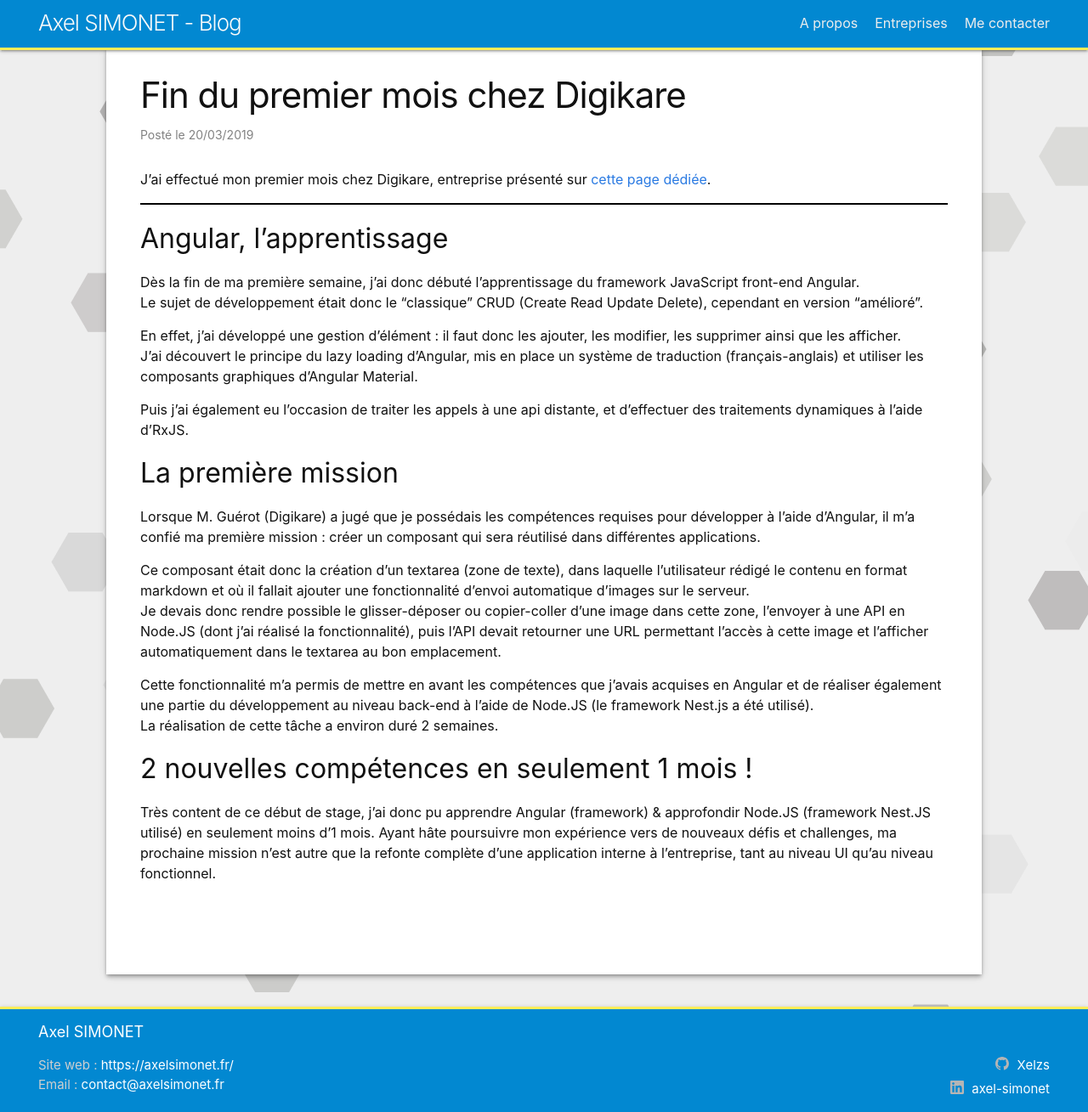
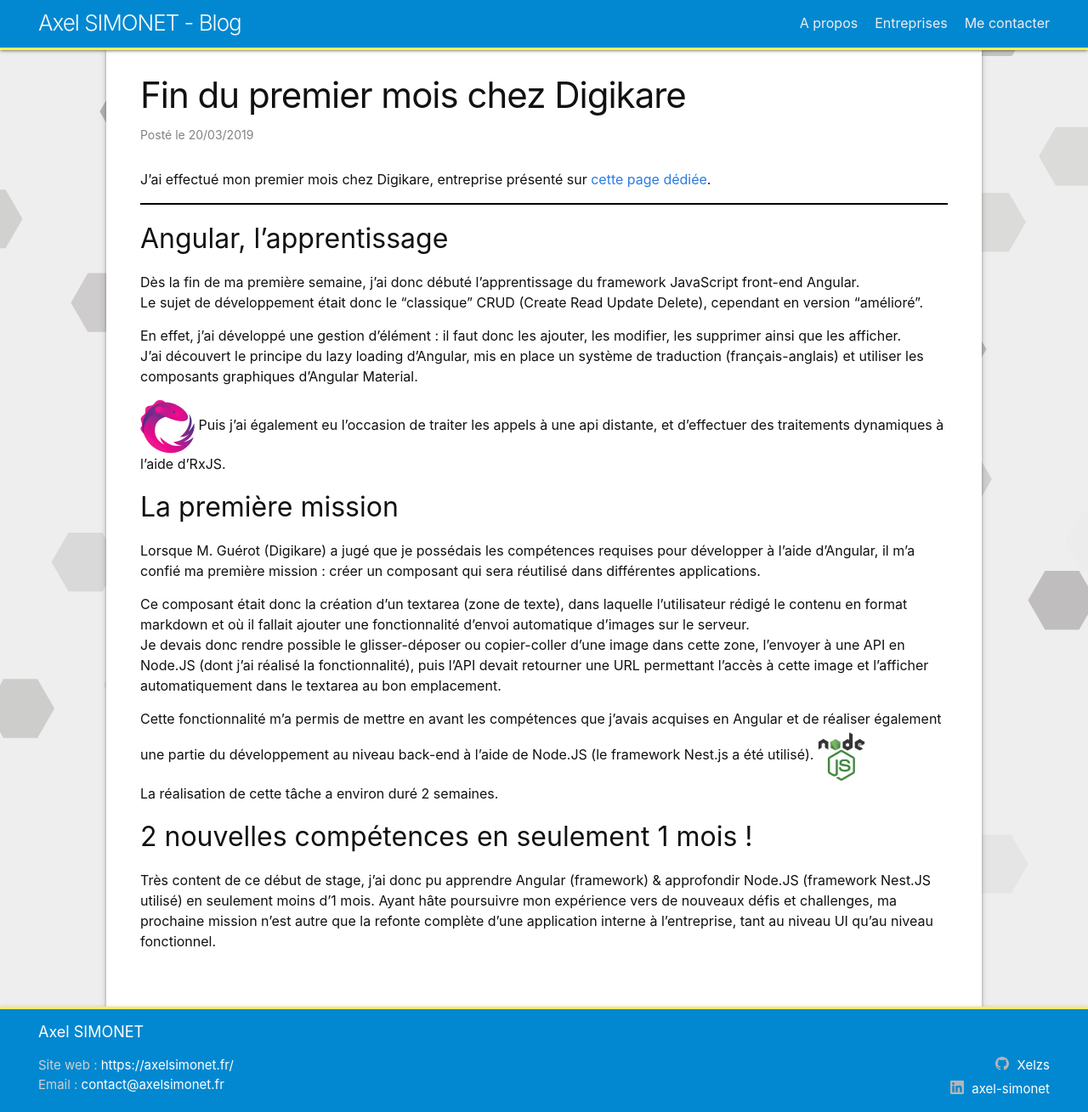
Before and after one commit to Xelzs/xelzs.github.io, a Jekyll site: the page built from _posts/2019-03-20-first-month-digikare.md, in a window 1280 px wide and 1309 px high. Shown: the whole window at 85% size. Built offline with Jekyll 4.4.1, drawn with Linux system fonts in a browser that asks for light colours.

Commit message:
update with img

```diff
--- a/_posts/2019-03-20-first-month-digikare.md
+++ b/_posts/2019-03-20-first-month-digikare.md
@@ -16,7 +16,7 @@ Le sujet de développement était donc le "classique" CRUD (Create Read Update D
 En effet, j'ai développé une gestion d'élément : il faut donc les ajouter, les modifier, les supprimer ainsi que les afficher.
 J'ai découvert le principe du lazy loading d'Angular, mis en place un système de traduction (français-anglais) et utiliser les composants graphiques d'Angular Material.
 
-Puis j'ai également eu l'occasion de traiter les appels à une api distante, et d'effectuer des traitements dynamiques à l'aide d'RxJS.
+![rxjs_logo](/assets/images/rxjs.png) Puis j'ai également eu l'occasion de traiter les appels à une api distante, et d'effectuer des traitements dynamiques à l'aide d'RxJS.
 
 ## La première mission
 
@@ -25,7 +25,7 @@ Lorsque M. Guérot (Digikare) a jugé que je possédais les compétences requise
 Ce composant était donc la création d'un textarea (zone de texte), dans laquelle l'utilisateur rédigé le contenu en format markdown et où il fallait ajouter une fonctionnalité d'envoi automatique d'images sur le serveur.
 Je devais donc rendre possible le glisser-déposer ou copier-coller d'une image dans cette zone, l'envoyer à une API en Node.JS (dont j'ai réalisé la fonctionnalité), puis l'API devait retourner une URL permettant l'accès à cette image et l'afficher automatiquement dans le textarea au bon emplacement.
 
-Cette fonctionnalité m'a permis de mettre en avant les compétences que j'avais acquises en Angular et de réaliser également une partie du développement au niveau back-end à l'aide de Node.JS (le framework Nest.js a été utilisé).
+Cette fonctionnalité m'a permis de mettre en avant les compétences que j'avais acquises en Angular et de réaliser également une partie du développement au niveau back-end à l'aide de Node.JS (le framework Nest.js a été utilisé). ![nodejs_logo](/assets/images/nodejs.png)
 La réalisation de cette tâche a environ duré 2 semaines.
 
 ## 2 nouvelles compétences en seulement 1 mois !
--- a/_sass/minima/_layout.scss
+++ b/_sass/minima/_layout.scss
@@ -315,3 +315,13 @@
     }
   }
 }
+
+img[alt="digikare_logo"]{
+  height: 8rem;
+  display: block;
+  margin: 0 auto;
+}
+
+img{
+  height: 4rem;
+}
```
Also changed, not shown: _posts/2019-02-15-first-week-digikare.md (+4 -1 lines), assets/images/angular.png (added), assets/images/digikare.png (added), assets/images/nodejs.png (added), assets/images/rxjs.png (added).
